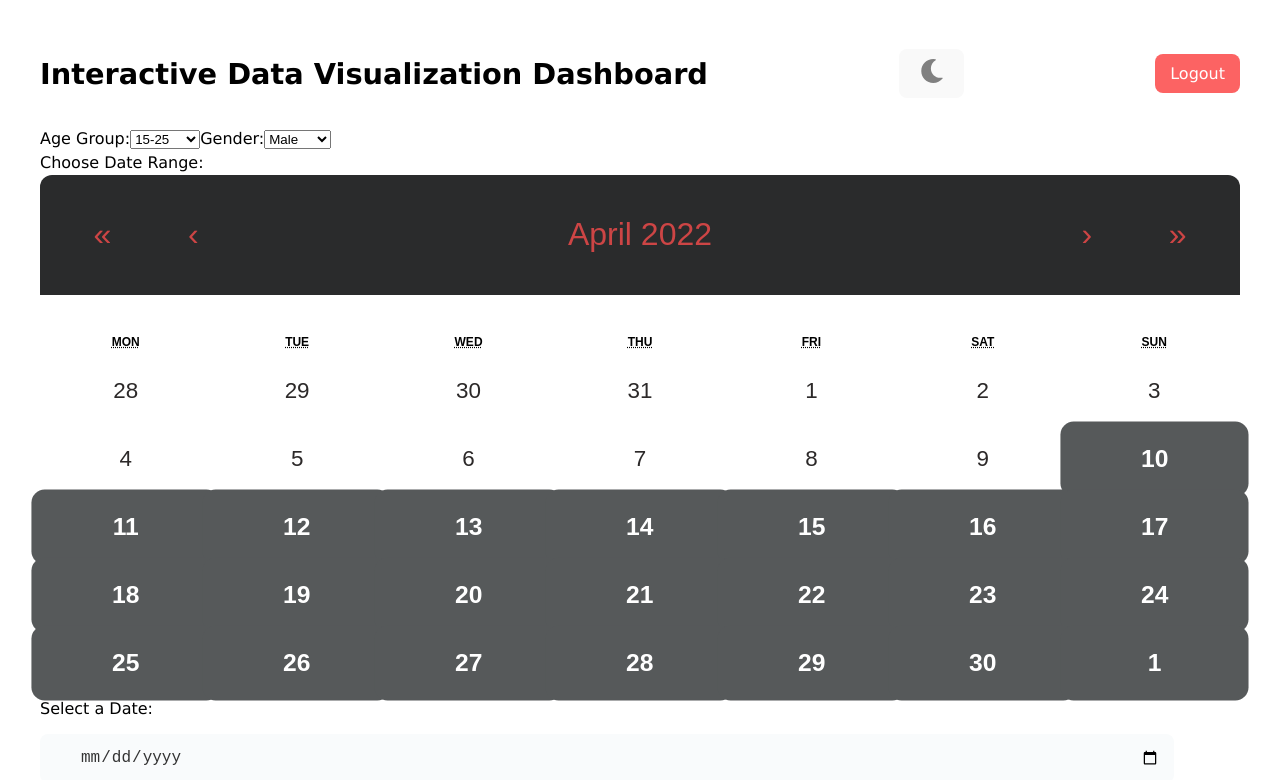
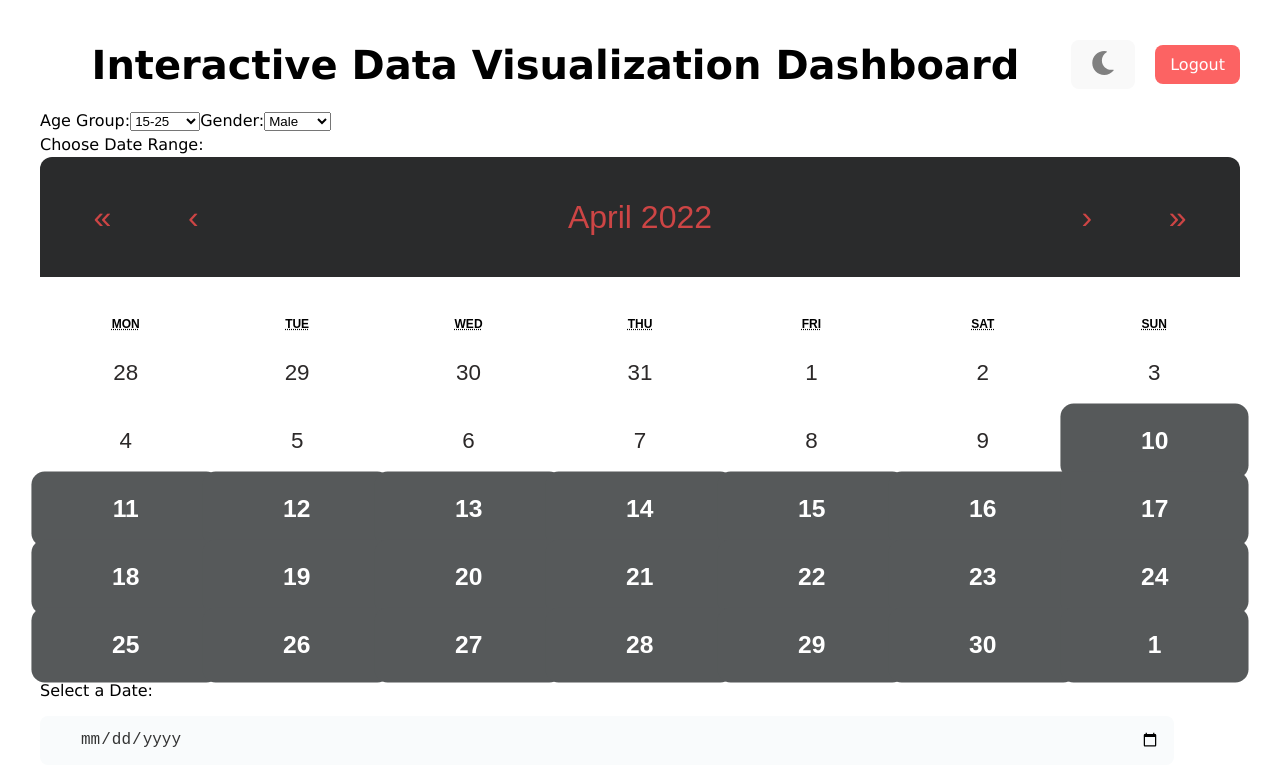
Before and after one commit to Ashwiniyadav23/Frontend-Dashboard, a React (Vite) app: page /dashboard in a window 1280 px wide. Shown: the top 780 px of the page. Built offline with nearby package versions, Linux system fonts and the light colour scheme.

Commit message:
Update Dashboard.css

```diff
--- a/src/components/Dashboard.css
+++ b/src/components/Dashboard.css
@@ -1,3 +1,4 @@
+/* Global Styles */
 body {
   height: 100%;
   width: 100%;
@@ -25,6 +26,7 @@ body {
   border-radius: 10px;
 }
 
+/* Calendar Styling */
 .react-calendar__tile {
   font-size: 1.2rem;
   padding: 20px;
@@ -32,6 +34,7 @@ body {
   border-radius: 12px;
   transition: all 0.3s ease-in-out;
   cursor: pointer;
+  background-color: white; /* White background for tiles */
 }
 
 .react-calendar__tile:hover {
@@ -69,23 +72,6 @@ body {
   font-size: 2rem;
 }
 
-::-webkit-scrollbar {
-  width: 10px;
-}
-
-::-webkit-scrollbar-track {
-  background: #f1f1f1;
-}
-
-::-webkit-scrollbar-thumb {
-  background: #888;
-  border-radius: 10px;
-}
-
-::-webkit-scrollbar-thumb:hover {
-  background: #555;
-}
-
 .custom-calendar {
   width: 100%;
   height: 100%;
@@ -105,6 +91,7 @@ body {
   margin-bottom: 10px;
 }
 
+/* Dashboard Layout */
 .dashboard {
   padding: 20px;
 }
@@ -119,14 +106,25 @@ body {
   color: #000;
 }
 
+/* Header Styling - Centered */
 .dashboard-header {
   display: flex;
-  justify-content: space-between;
+  justify-content: center;
   align-items: center;
   margin-bottom: 20px;
   flex-wrap: wrap;
+  width: 100%;
 }
 
+.dashboard-header h1 {
+  font-size: 2.5rem;
+  color: #333;
+  text-align: center;
+  margin: 0;
+  flex-grow: 1;
+}
+
+/* Buttons */
 .logout-button {
   background-color: #fc6363;
   color: white;
@@ -134,12 +132,48 @@ body {
   border: none;
   cursor: pointer;
   flex-shrink: 0;
+  margin-left: 20px;
+}
+
+.logout-button:hover {
+  background-color: #d23f3f;
+}
+
+.toggle-theme {
+  background-color: #4CAF50;
+  color: white;
+  padding: 10px 15px;
+  border-radius: 8px;
+  cursor: pointer;
+}
+
+.toggle-theme:hover {
+  background-color: #45a049;
 }
 
 .calendar-wrapper {
   margin-top: 20px;
 }
 
+/* Scrollbar */
+::-webkit-scrollbar {
+  width: 10px;
+}
+
+::-webkit-scrollbar-track {
+  background: #f1f1f1;
+}
+
+::-webkit-scrollbar-thumb {
+  background: #888;
+  border-radius: 10px;
+}
+
+::-webkit-scrollbar-thumb:hover {
+  background: #555;
+}
+
+/* Responsive Design */
 @media (max-width: 768px) {
   .chart-container {
     width: 90%;
@@ -153,7 +187,6 @@ body {
 
   .react-calendar__navigation {
     padding: 10px;
-
   }
 
   .react-calendar__navigation button {
@@ -162,12 +195,13 @@ body {
 
   .dashboard-header {
     flex-direction: column;
-    align-items: flex-start;
+    align-items: center;
   }
 
   .logout-button {
     margin-top: 10px;
     width: 100%;
+    margin-left: 0;
   }
 }
 
```
